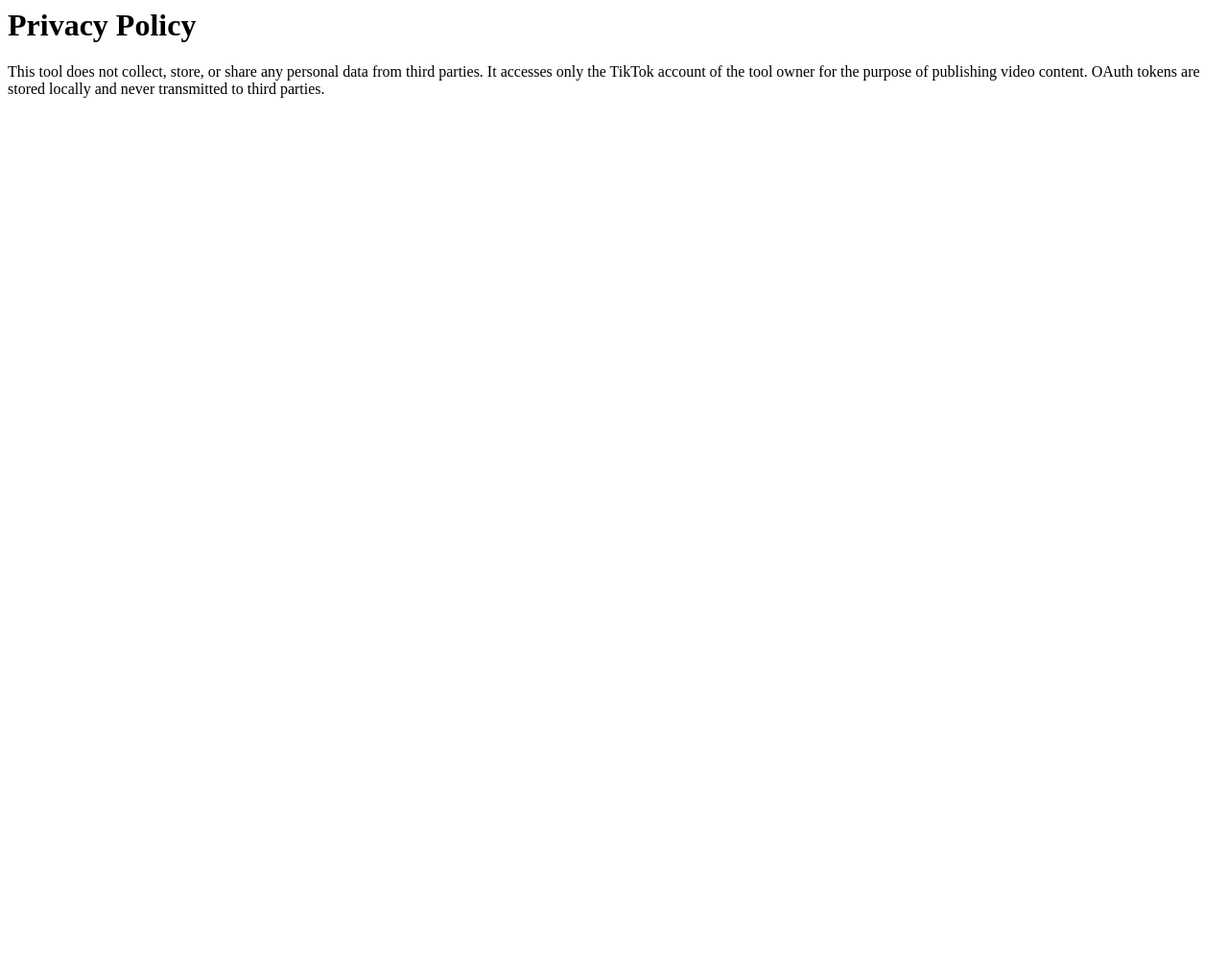
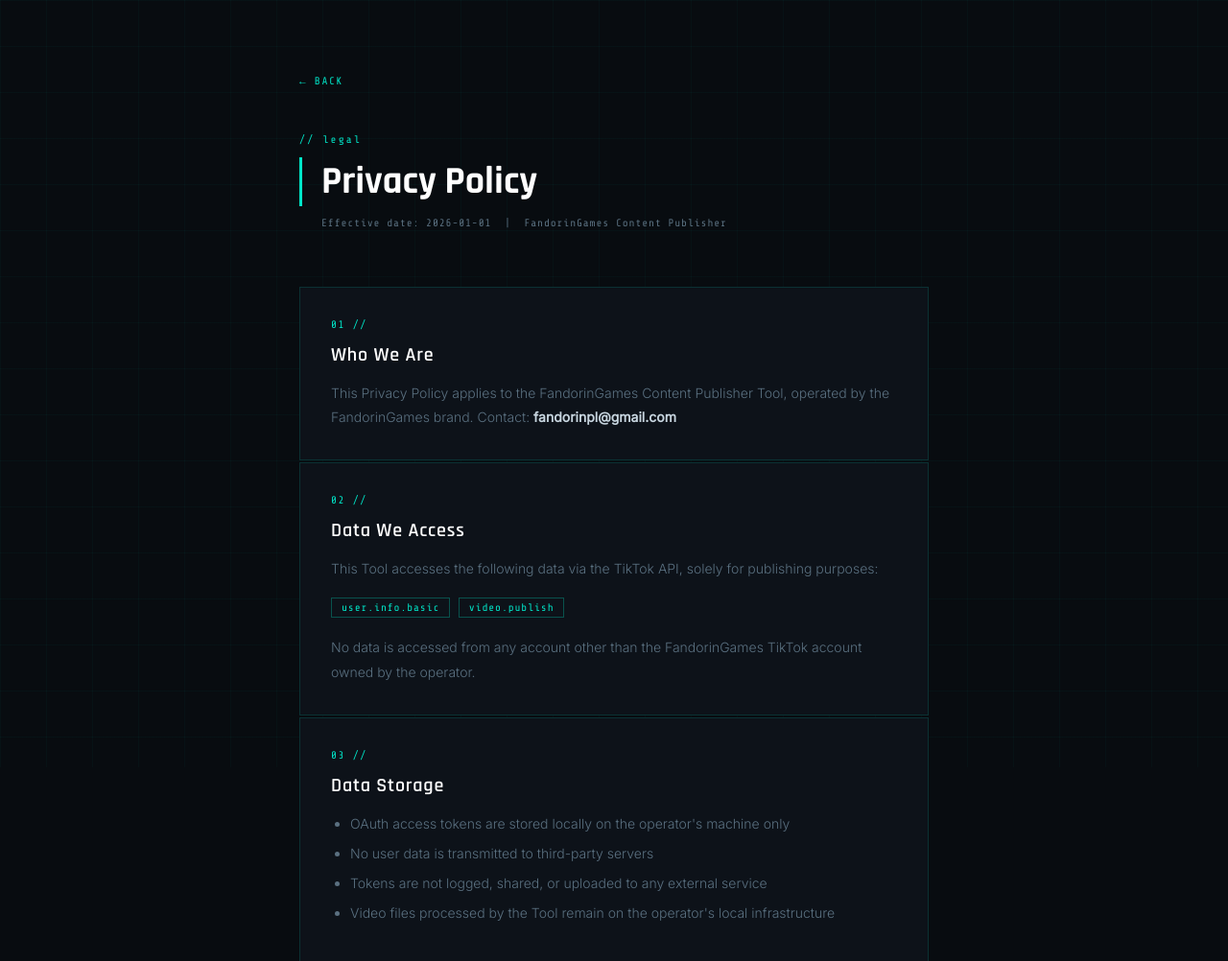
Before and after one commit to BlackPitchPL/fandoringames-app, a plain HTML site: page privacy.html in a window 1280 px wide. Shown: the top 1002 px of the page at 96% size. Before the commit the page ends 800 px from the top, so only its background shows below. Drawn offline with nearby package versions, Linux system fonts and the light colour scheme.

Commit message:
Implement privacy policy for content publisher tool
Added detailed privacy policy for FandorinGames Content Publisher, outlining data access, storage, and third-party interactions.

```diff
--- a/privacy.html
+++ b/privacy.html
@@ -1,4 +1,200 @@
-<h1>Privacy Policy</h1>
-<p>This tool does not collect, store, or share any personal data from third parties.
-It accesses only the TikTok account of the tool owner for the purpose of publishing video content.
-OAuth tokens are stored locally and never transmitted to third parties.</p>
+<!DOCTYPE html>
+<html lang="en">
+<head>
+<meta charset="UTF-8">
+<meta name="viewport" content="width=device-width, initial-scale=1.0">
+<title>Privacy Policy — FandorinGames Content Publisher</title>
+<link rel="preconnect" href="https://fonts.googleapis.com">
+<link href="https://fonts.googleapis.com/css2?family=Rajdhani:wght@600;700&family=Share+Tech+Mono&family=Inter:wght@300;400&display=swap" rel="stylesheet">
+<style>
+  :root {
+    --teal: #00e5c8;
+    --bg: #080c10;
+    --surface: #0d1219;
+    --border: rgba(0,229,200,0.15);
+    --text: #c8d6e0;
+    --text-dim: #5a7080;
+  }
+  * { margin: 0; padding: 0; box-sizing: border-box; }
+  body {
+    background: var(--bg);
+    color: var(--text);
+    font-family: 'Inter', sans-serif;
+    font-weight: 300;
+    min-height: 100vh;
+  }
+  body::before {
+    content: '';
+    position: fixed;
+    inset: 0;
+    background-image:
+      linear-gradient(rgba(0,229,200,0.03) 1px, transparent 1px),
+      linear-gradient(90deg, rgba(0,229,200,0.03) 1px, transparent 1px);
+    background-size: 48px 48px;
+    pointer-events: none;
+    z-index: 0;
+  }
+  .container {
+    max-width: 720px;
+    margin: 0 auto;
+    padding: 72px 32px;
+    position: relative;
+    z-index: 1;
+  }
+  .back {
+    font-family: 'Share Tech Mono', monospace;
+    font-size: 11px;
+    color: var(--teal);
+    text-decoration: none;
+    letter-spacing: 0.15em;
+    text-transform: uppercase;
+    display: inline-block;
+    margin-bottom: 48px;
+    transition: opacity 0.2s;
+  }
+  .back:hover { opacity: 0.7; }
+  .badge {
+    font-family: 'Share Tech Mono', monospace;
+    font-size: 11px;
+    color: var(--teal);
+    letter-spacing: 0.2em;
+    display: block;
+    margin-bottom: 12px;
+  }
+  h1 {
+    font-family: 'Rajdhani', sans-serif;
+    font-size: 40px;
+    font-weight: 700;
+    color: #fff;
+    border-left: 3px solid var(--teal);
+    padding-left: 20px;
+    margin-bottom: 8px;
+  }
+  .meta {
+    font-family: 'Share Tech Mono', monospace;
+    font-size: 11px;
+    color: var(--text-dim);
+    margin-bottom: 56px;
+    padding-left: 23px;
+    letter-spacing: 0.08em;
+  }
+  .section {
+    border: 1px solid var(--border);
+    background: var(--surface);
+    padding: 32px;
+    margin-bottom: 2px;
+  }
+  .section::before {
+    content: attr(data-num);
+    font-family: 'Share Tech Mono', monospace;
+    font-size: 11px;
+    color: var(--teal);
+    letter-spacing: 0.15em;
+    display: block;
+    margin-bottom: 12px;
+  }
+  h2 {
+    font-family: 'Rajdhani', sans-serif;
+    font-size: 20px;
+    font-weight: 600;
+    color: #fff;
+    margin-bottom: 14px;
+    letter-spacing: 0.04em;
+  }
+  p, li {
+    font-size: 14px;
+    line-height: 1.8;
+    color: var(--text-dim);
+  }
+  ul { padding-left: 20px; }
+  li { margin-bottom: 6px; }
+  .tag {
+    display: inline-block;
+    font-family: 'Share Tech Mono', monospace;
+    font-size: 11px;
+    color: var(--teal);
+    border: 1px solid rgba(0,229,200,0.3);
+    padding: 3px 10px;
+    margin: 4px 4px 4px 0;
+    letter-spacing: 0.08em;
+  }
+  .footer {
+    border-top: 1px solid var(--border);
+    padding-top: 32px;
+    margin-top: 48px;
+    display: flex;
+    gap: 32px;
+    flex-wrap: wrap;
+  }
+  .footer a {
+    font-family: 'Share Tech Mono', monospace;
+    font-size: 11px;
+    color: var(--text-dim);
+    text-decoration: none;
+    letter-spacing: 0.1em;
+    text-transform: uppercase;
+    transition: color 0.2s;
+  }
+  .footer a:hover { color: var(--teal); }
+</style>
+</head>
+<body>
+<div class="container">
+  <a class="back" href="index.html">← Back</a>
+  <span class="badge">// legal</span>
+  <h1>Privacy Policy</h1>
+  <p class="meta">Effective date: 2026-01-01 &nbsp;|&nbsp; FandorinGames Content Publisher</p>
+
+  <div class="section" data-num="01 //">
+    <h2>Who We Are</h2>
+    <p>This Privacy Policy applies to the FandorinGames Content Publisher Tool, operated by the FandorinGames brand. Contact: <strong style="color:var(--text);">fandorinpl@gmail.com</strong></p>
+  </div>
+
+  <div class="section" data-num="02 //">
+    <h2>Data We Access</h2>
+    <p>This Tool accesses the following data via the TikTok API, solely for publishing purposes:</p>
+    <div style="margin-top:14px;">
+      <span class="tag">user.info.basic</span>
+      <span class="tag">video.publish</span>
+    </div>
+    <p style="margin-top:14px;">No data is accessed from any account other than the FandorinGames TikTok account owned by the operator.</p>
+  </div>
+
+  <div class="section" data-num="03 //">
+    <h2>Data Storage</h2>
+    <ul>
+      <li>OAuth access tokens are stored locally on the operator's machine only</li>
+      <li>No user data is transmitted to third-party servers</li>
+      <li>Tokens are not logged, shared, or uploaded to any external service</li>
+      <li>Video files processed by the Tool remain on the operator's local infrastructure</li>
+    </ul>
+  </div>
+
+  <div class="section" data-num="04 //">
+    <h2>Third-Party Services</h2>
+    <p>The Tool interacts with the following external services:</p>
+    <ul style="margin-top:12px;">
+      <li><strong style="color:var(--text);">TikTok API</strong> — for video publishing. Subject to TikTok's Privacy Policy.</li>
+      <li><strong style="color:var(--text);">Anthropic Claude API</strong> — for content generation. No personal data is transmitted.</li>
+      <li><strong style="color:var(--text);">Public RSS feeds and Steam API</strong> — read-only, no personal data involved.</li>
+    </ul>
+  </div>
+
+  <div class="section" data-num="05 //">
+    <h2>No Third-Party Data Collection</h2>
+    <p>This Tool does not collect, process, or store personal data belonging to any third party, viewer, or TikTok user. It operates solely on content produced by and for the FandorinGames operator.</p>
+  </div>
+
+  <div class="section" data-num="06 //">
+    <h2>Changes to This Policy</h2>
+    <p>This policy may be updated as the Tool evolves. The effective date at the top of this page reflects the most recent revision.</p>
+  </div>
+
+  <footer class="footer">
+    <a href="index.html">Home</a>
+    <a href="terms.html">Terms of Service</a>
+    <a href="license.html">License</a>
+  </footer>
+</div>
+</body>
+</html>
```
